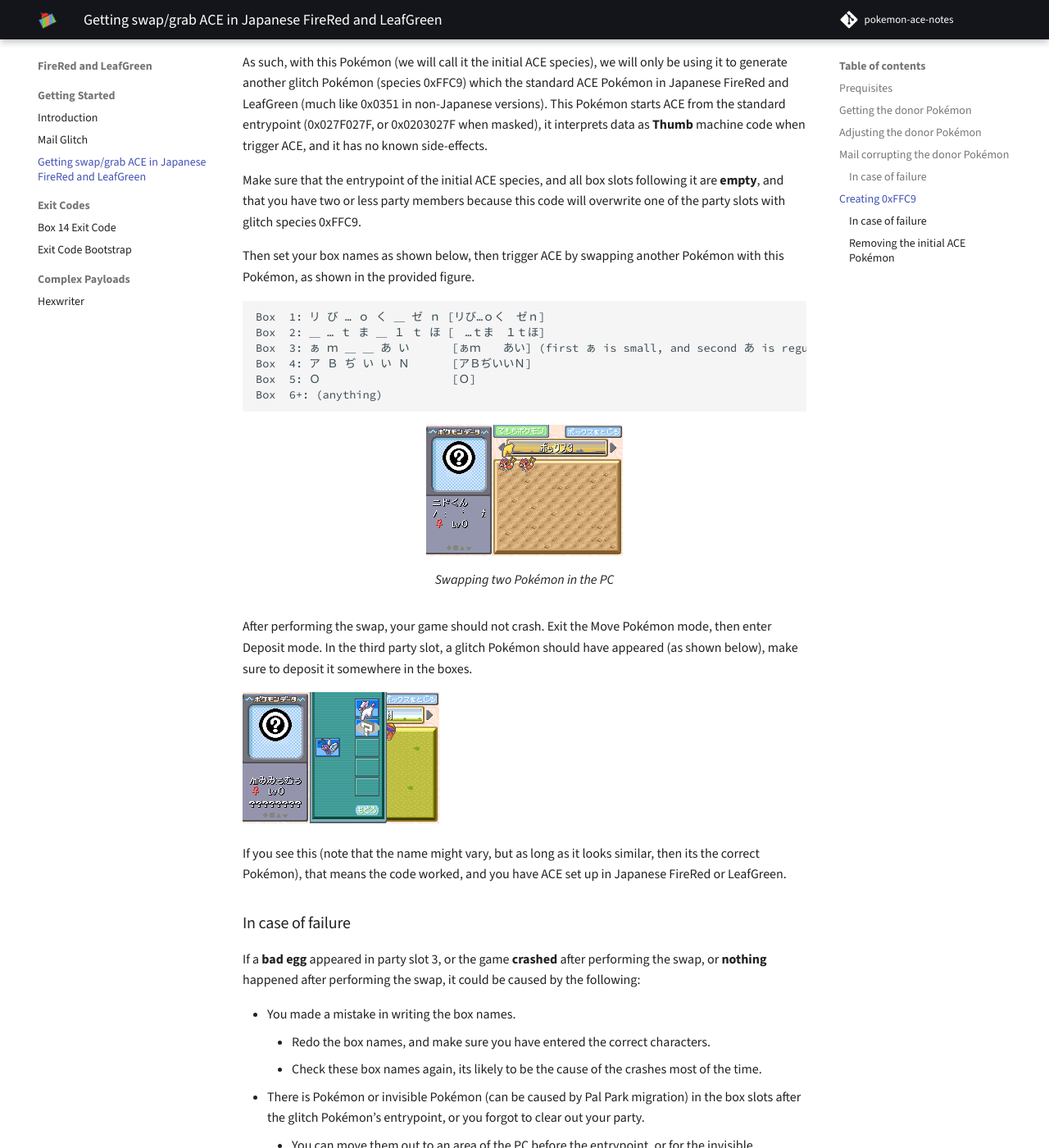
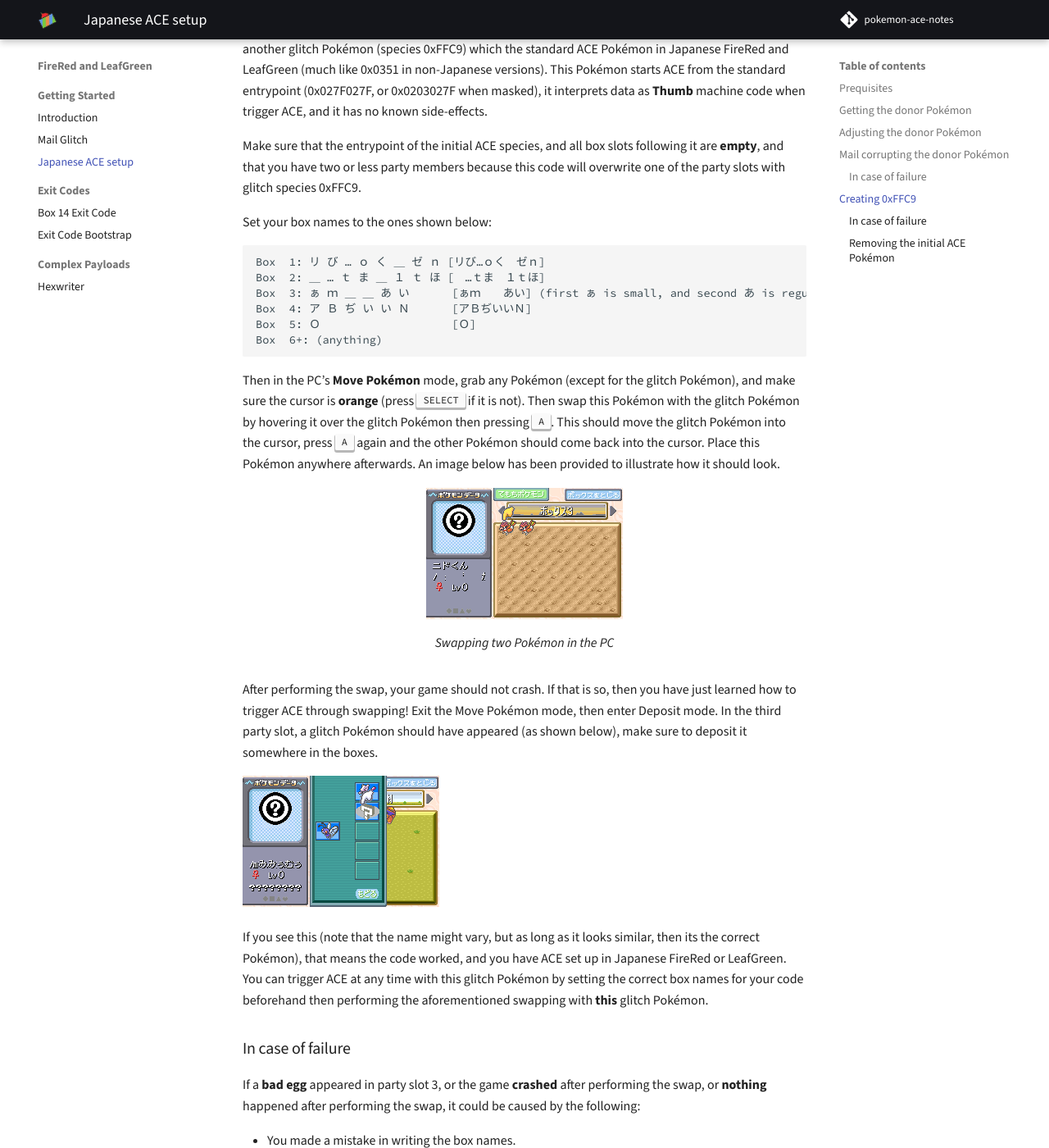
Before and after one commit to pomeg-letterbombers/pokemon-ace-notes, an MkDocs documentation site: the page built from docs/frlg/getting-started/jpn-ace.md, in a window 1280 px wide and 1400 px high, scrolled down 3735 px. Shown: the whole window at 82% size. Built offline with MkDocs 1.6.1 and Material for MkDocs 9.7.7, drawn with Linux system fonts in a browser that asks for light colours; comment, search, counter and statistics services are not loaded; some of the changed text lies outside the part shown.

Commit message:
Updated the Japanese ACE guides
* Changed title to be more brief and (for the pages about obtaining a donor Pokemon) more strongly reflect that they are related to the main tutorial.
* Updated main tutorial to be more clear on prequisites for the tutorial as well as how to trigger ACE with the glitch Pokemon.

````diff
--- a/docs/frlg/getting-started/jpn-ace.md
+++ b/docs/frlg/getting-started/jpn-ace.md
@@ -1,12 +1,12 @@
 ---
-title: Getting swap/grab ACE in Japanese FireRed and LeafGreen
+title: Japanese ACE setup
 ---
 
 In this tutorial, you will be setting up arbitrary code execution in Japanese FireRed or LeafGreen through the PC shift/swap action in the Pokémon Storage System. Through the mail glitch, you will transform a donor Pokémon into a glitch Pokémon that will then be used to generate glitch species 0xFFC9 which is the standard ACE species used in Japanese FireRed and LeafGreen.
 
 ## Prequisites
 
-*   Your save has the mail glitch active.
+*   Your save has the mail glitch active, and you know how to use it.
     +   If not, please read [this article](mail-glitch.md) to learn how to activate it.
 
 ## Getting the donor Pokémon
@@ -99,7 +99,7 @@
 
 Make sure that the entrypoint of the initial ACE species, and all box slots following it are **empty**, and that you have two or less party members because this code will overwrite one of the party slots with glitch species 0xFFC9.
 
-Then set your box names as shown below, then trigger ACE by swapping another Pokémon with this Pokémon, as shown in the provided figure.
+Set your box names to the ones shown below:
 
 ```
 Box  1:	リ び … ｏ く ＿ ゼ ｎ	[リび…ｏく　ゼｎ]
@@ -110,6 +110,8 @@
 Box  6+: (anything)
 ```
 
+Then in the PC’s **Move Pokémon** mode, grab any Pokémon (except for the glitch Pokémon), and make sure the cursor is **orange** (press <kbd>SELECT</kbd> if it is not). Then swap this Pokémon with the glitch Pokémon by hovering it over the glitch Pokémon then pressing <kbd>A</kbd>. This should move the glitch Pokémon into the cursor, press <kbd>A</kbd> again and the other Pokémon should come back into the cursor. Place this Pokémon anywhere afterwards. An image below has been provided to illustrate how it should look.
+
 <figure markdown="span">
 
 ![Swapping two Pokémon in the PC](../../assets/images/frlg/getting-started/jpn-lg-ace/SwappingAction.png)
@@ -117,11 +119,11 @@
 
 </figure>
 
-After performing the swap, your game should not crash. Exit the Move Pokémon mode, then enter Deposit mode. In the third party slot, a glitch Pokémon should have appeared (as shown below), make sure to deposit it somewhere in the boxes.
+After performing the swap, your game should not crash. If that is so, then you have just learned how to trigger ACE through swapping! Exit the Move Pokémon mode, then enter Deposit mode. In the third party slot, a glitch Pokémon should have appeared (as shown below), make sure to deposit it somewhere in the boxes.
 
 ![A glitch Pokémon in party slot 3](../../assets/images/frlg/getting-started/jpn-lg-ace/FinalResult.png)
 
-If you see this (note that the name might vary, but as long as it looks similar, then its the correct Pokémon), that means the code worked, and you have ACE set up in Japanese FireRed or LeafGreen.
+If you see this (note that the name might vary, but as long as it looks similar, then its the correct Pokémon), that means the code worked, and you have ACE set up in Japanese FireRed or LeafGreen. You can trigger ACE at any time with this glitch Pokémon by setting the correct box names for your code beforehand then performing the aforementioned swapping with **this** glitch Pokémon.
 
 ### In case of failure
 
--- a/mkdocs.yml
+++ b/mkdocs.yml
@@ -9,7 +9,7 @@
     - Getting Started:
       - Introduction: frlg/getting-started/introduction.md
       - Mail Glitch: frlg/getting-started/mail-glitch.md
-      - Getting swap/grab ACE in Japanese FireRed and LeafGreen: frlg/getting-started/jpn-ace.md
+      - Japanese ACE setup: frlg/getting-started/jpn-ace.md
     - Exit Codes:
       - Box 14 Exit Code: frlg/exit-codes/box-14-exit.md
       - Exit Code Bootstrap: frlg/exit-codes/exit-code-bootstrap.md
````
Also changed, not shown: docs/frlg/getting-started/jpn-ace-donor-no-rng.md (+1 -1 lines), docs/frlg/getting-started/jpn-ace-donor-rng.md (+1 -1 lines).
